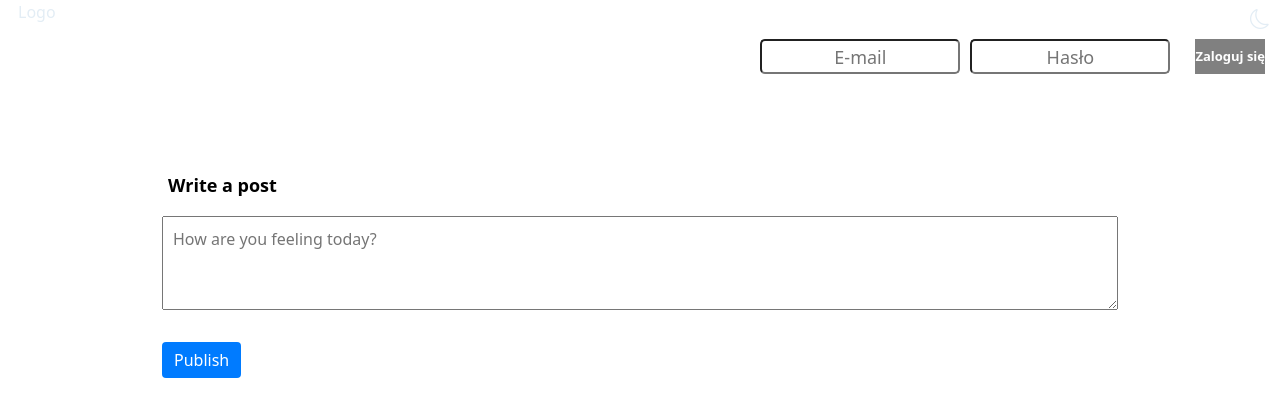
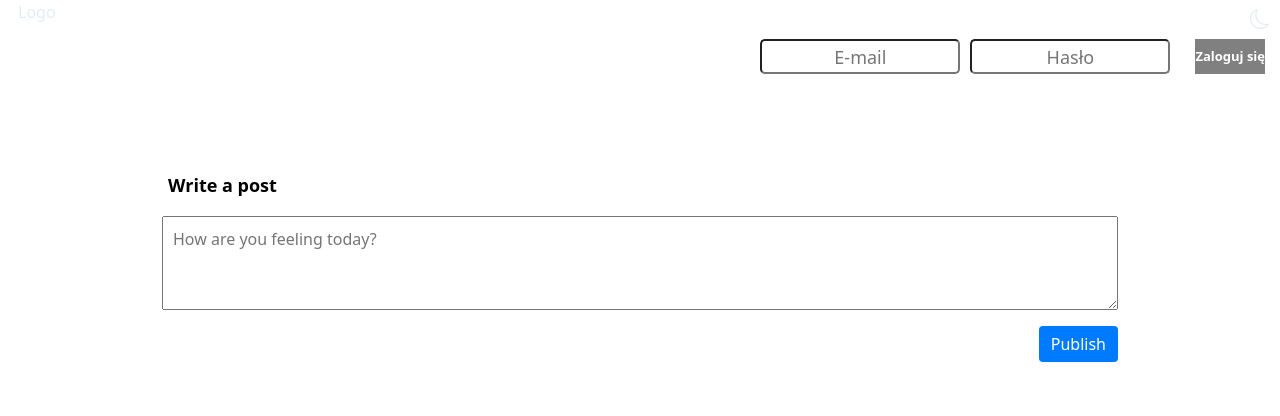
Before and after one commit to ALewandowska-sys/chatApp, a React (Create React App) app in the folder front/: page /myhome in a window 1280 px wide. Shown: the top 416 px of the page. Built offline with nearby package versions, Linux system fonts and the light colour scheme; no server answers; the database is empty.

Commit message:
Basic flex

```diff
--- /dev/null
+++ b/front/src/common/components/layouts/Flex.tsx
@@ -0,0 +1,38 @@
+import styled from "styled-components";
+
+interface FlexProps {
+  width?: string;
+  height?: string;
+  center?: boolean;
+  right?: boolean;
+  left?: boolean;
+}
+
+const Flex = styled.div<FlexProps>`
+  display: flex;
+  width: ${(props) => props.width || "100%"};
+  height: ${(props) => props.height || "auto"};
+
+  ${(props) => {
+    if(props.center) {
+      return `
+        align-item: center;
+        justify-content: center;
+      `;
+    }
+    if(props.right) {
+      return `
+        align-item: center;
+        justify-content: flex-end;
+      `;
+    }
+    if(props.left) {
+      return `
+        align-item: center;
+        justify-content: flex-start;
+      `;
+    }
+  }};
+`;
+
+export default Flex;
--- a/front/src/common/components/layouts/Wrapper.tsx
+++ b/front/src/common/components/layouts/Wrapper.tsx
@@ -10,7 +10,6 @@ const Wrapper = styled.div<WrapperProps>`
   width: ${(props) => props.width || "100%"};
 
   ${(props) => {
-    console.log(props)
     if(props.rel) {
       return `
         position: relative;
--- a/front/src/components/add_new_post/AddNewPost.tsx
+++ b/front/src/components/add_new_post/AddNewPost.tsx
@@ -6,6 +6,7 @@ import { auth, firestore } from "../../firebase/firebase.config";
 import { useAuthState } from "react-firebase-hooks/auth";
 import { useForm } from "react-hook-form";
 import CreatePostTextArea from "../../common/components/form/CreatePostTextArea";
+import Flex from "../../common/components/layouts/Flex";
 
 interface IAddNewPostForm {
   content: string;
@@ -81,12 +82,14 @@ export default function AddNewPost() {
           register={register}
           errorMessages={formState.errors?.content?.message}
         />
-        <input
-          type="submit"
-          onClick={(e) => onSubmit(e)}
-          className="add-new-post__submit-btn mt-3"
-          value="Publish"
-        />
+        <Flex right>
+          <input
+            type="submit"
+            onClick={(e) => onSubmit(e)}
+            className="add-new-post__submit-btn"
+            value="Publish"
+          />
+        </Flex>
       </form>
     </div>
   );
```
